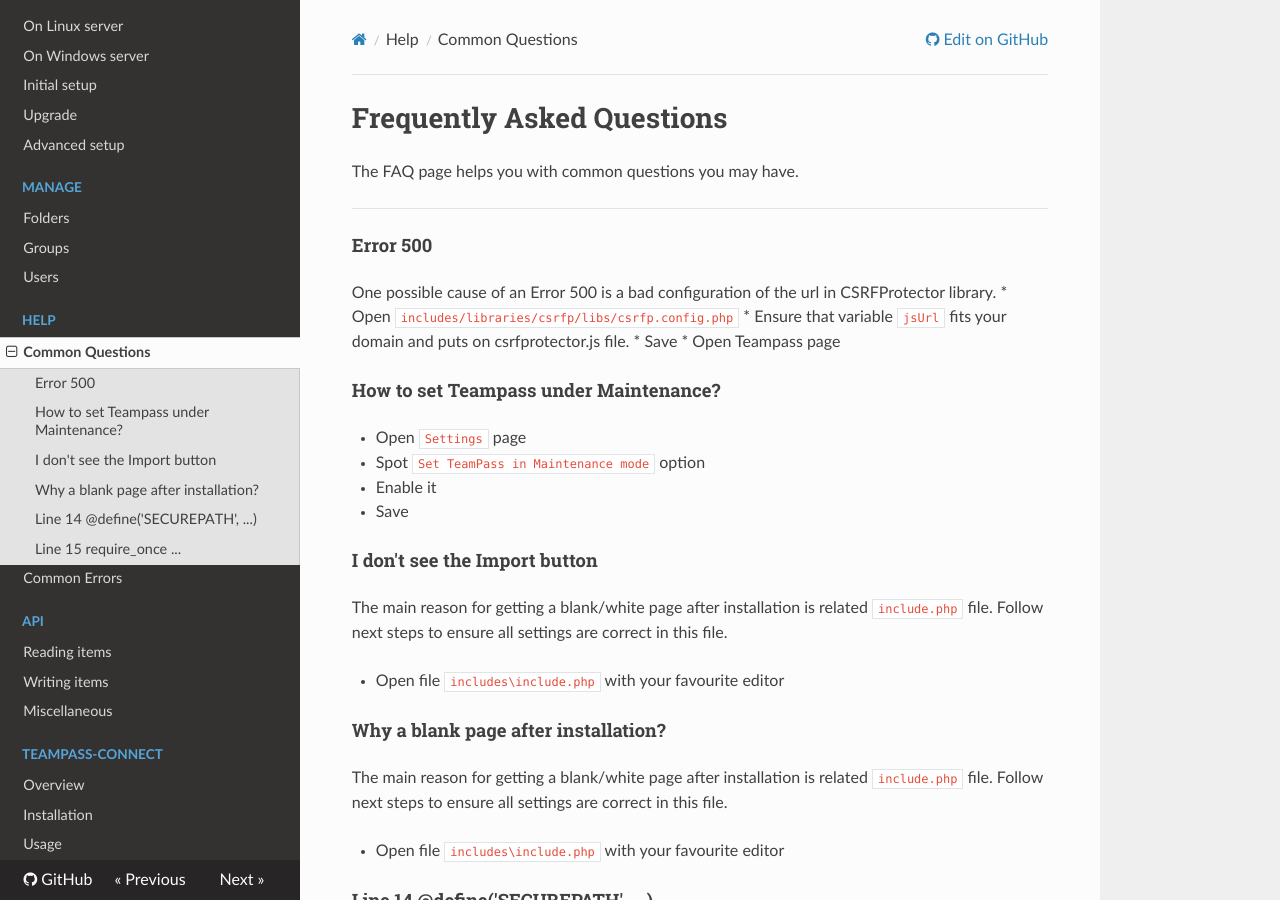
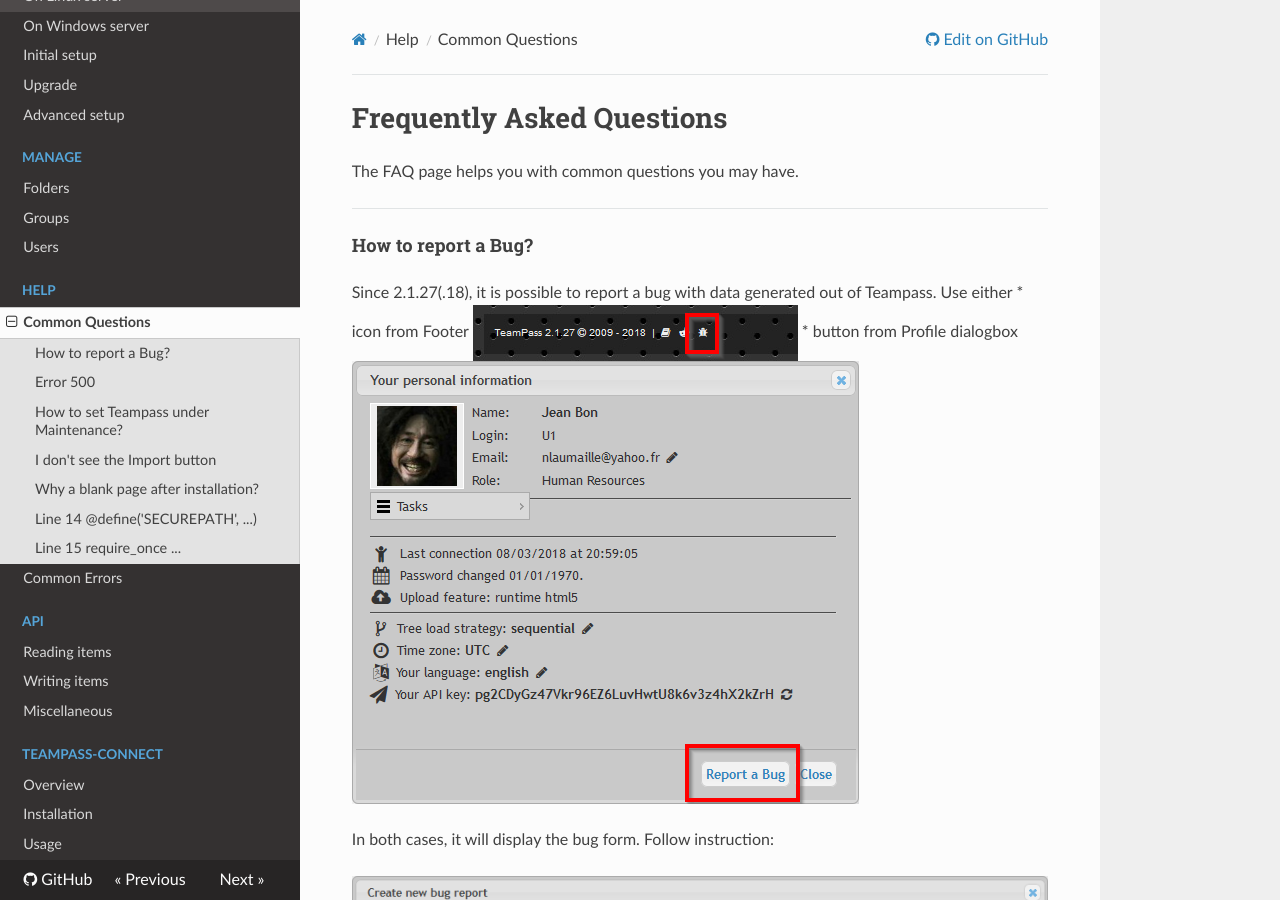
Before and after one commit to nilsteampassnet/teampass_doc, an MkDocs documentation site: the page built from docs/faq.md, in a window 1280 px wide and 900 px high. Built offline with MkDocs 1.6.1, drawn with Linux system fonts in a browser that asks for light colours; nearby versions of some CDN libraries; old or Windows-style settings are respelled for this version of MkDocs.

Commit message:
Update faq.md

```diff
--- a/docs/faq.md
+++ b/docs/faq.md
@@ -3,6 +3,19 @@
 The FAQ page helps you with common questions you may have.
 
 ---
+
+#### How to report a Bug?
+
+Since 2.1.27(.18), it is possible to report a bug with data generated out of Teampass. Use either
+* icon from Footer
+![Screenshot](../img/faq-1.png)
+* button from Profile dialogbox
+![Screenshot](../img/faq-2.png)
+
+In both cases, it will display the bug form. Follow instruction:
+
+![Screenshot](../img/faq-3.png)
+
 
 #### Error 500
 One possible cause of an Error 500 is a bad configuration of the url in CSRFProtector library.
```
